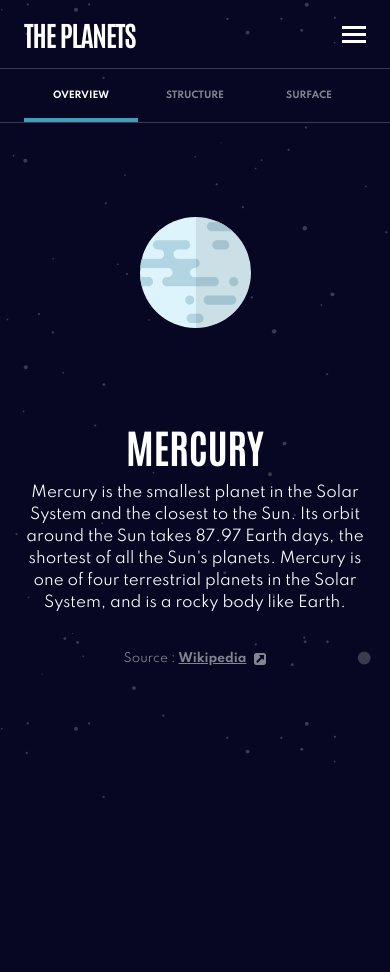
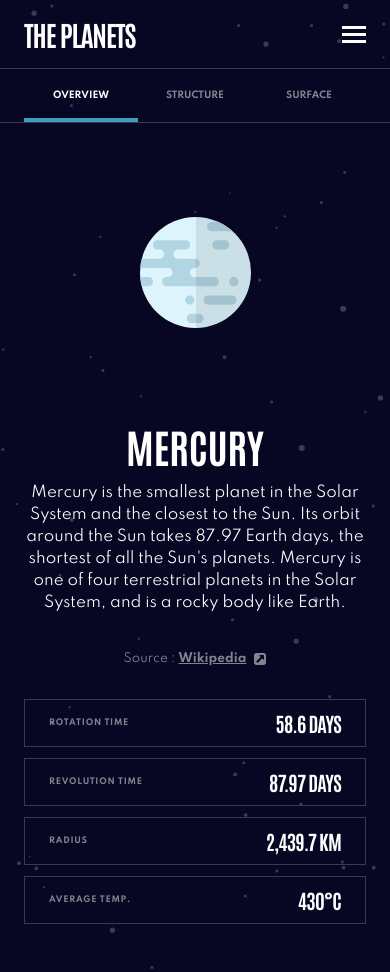
Before and after one commit to NinjaInShade/planet-fact-site, a React (Create React App) app: page / in a window 390 px wide. Before the commit the page ends 844 px from the top, so only its background shows below. Built offline with nearby package versions, Linux system fonts and the light colour scheme; the HTML template or start-up script is replaced by a standard one.

Commit message:
Added planet stats, project done and working

```diff
--- a/src/base.css
+++ b/src/base.css
@@ -87,6 +87,8 @@ h1 {
 }
 
 h2 {
+  text-transform: uppercase;
+  color: var(--white-50);
   font-size: var(--h2);
   line-height: var(--h2-lh);
   letter-spacing: var(--h2-ls);
@@ -104,6 +106,8 @@ h2 {
 
 .strong {
   font-family: 'Antonio', sans-serif;
+  text-transform: uppercase;
+  color: var(--white);
   font-size: var(--strong);
   line-height: var(--strong-lh);
   letter-spacing: var(--strong-ls);
--- a/src/pages/PlanetPage/PlanetPage.css
+++ b/src/pages/PlanetPage/PlanetPage.css
@@ -42,6 +42,10 @@
   width: 100%;
 }
 
+.planet-page-text div:last-child {
+  width: 100%;
+}
+
 .planet-page-subtitle {
   color: var(--white);
   margin: 24px 0;
@@ -67,6 +71,28 @@
 }
 
 .planet-page-stats {
+  margin-top: 88px;
+}
+
+.planet-page-stats-list {
+  display: grid;
+  grid-template-columns: repeat(auto-fit, minmax(140px, 1fr));
+  gap: 30px;
+}
+
+.planet-page-stats-list-item {
+  display: flex;
+  flex-direction: column;
+  justify-content: space-between;
+  align-items: flex-start;
+  border: 1px solid var(--white-20);
+  padding: 20px 24px 30px 24px;
+  min-width: 0;
+}
+
+.planet-page-stat {
+  display: block;
+  margin-top: 10px;
 }
 
 .planet-page-img-mercury {
@@ -134,6 +160,24 @@
 
   .planet-page-subtitle {
     margin-bottom: 32px;
+  }
+
+  .planet-page-stats-list {
+    gap: 11px;
+  }
+
+  .planet-page-stats {
+    margin-top: 28px;
+  }
+
+  .planet-page-stat {
+    margin-top: 12px;
+  }
+}
+
+@media (max-width: 550px) {
+  .planet-page-text button {
+    width: 230px;
   }
 }
 
@@ -259,5 +303,21 @@
 
   .planet-img-geology {
     max-width: 50px;
+    top: 60%;
+  }
+
+  .planet-page-stats-list {
+    grid-template-columns: 1fr;
+  }
+
+  .planet-page-stats-list-item {
+    flex-direction: row;
+    justify-content: space-between;
+    align-items: center;
+    padding: 13px 24px;
+  }
+
+  .planet-page-stat {
+    margin: 0;
   }
 }
--- a/src/pages/PlanetPage/PlanetPage.js
+++ b/src/pages/PlanetPage/PlanetPage.js
@@ -148,7 +148,26 @@ export default function PlanetPage() {
               </div>
             </div>
           </section>
-          <section className='planet-page-stats'></section>
+          <section className='planet-page-stats'>
+            <ul className='planet-page-stats-list'>
+              <li className='planet-page-stats-list-item'>
+                <h2>Rotation time</h2>
+                <strong className='strong planet-page-stat'>{planetData.rotation}</strong>
+              </li>
+              <li className='planet-page-stats-list-item'>
+                <h2>Revolution time</h2>
+                <strong className='strong planet-page-stat'>{planetData.revolution}</strong>
+              </li>
+              <li className='planet-page-stats-list-item'>
+                <h2>Radius</h2>
+                <strong className='strong planet-page-stat'>{planetData.radius}</strong>
+              </li>
+              <li className='planet-page-stats-list-item'>
+                <h2>Average temp.</h2>
+                <strong className='strong planet-page-stat'>{planetData.temperature}</strong>
+              </li>
+            </ul>
+          </section>
         </div>
       </main>
     </>
```
